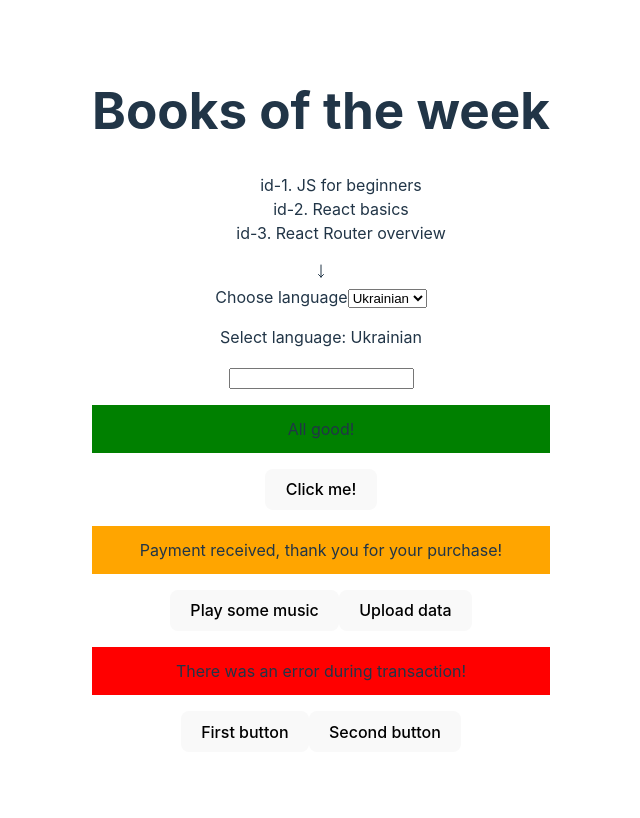
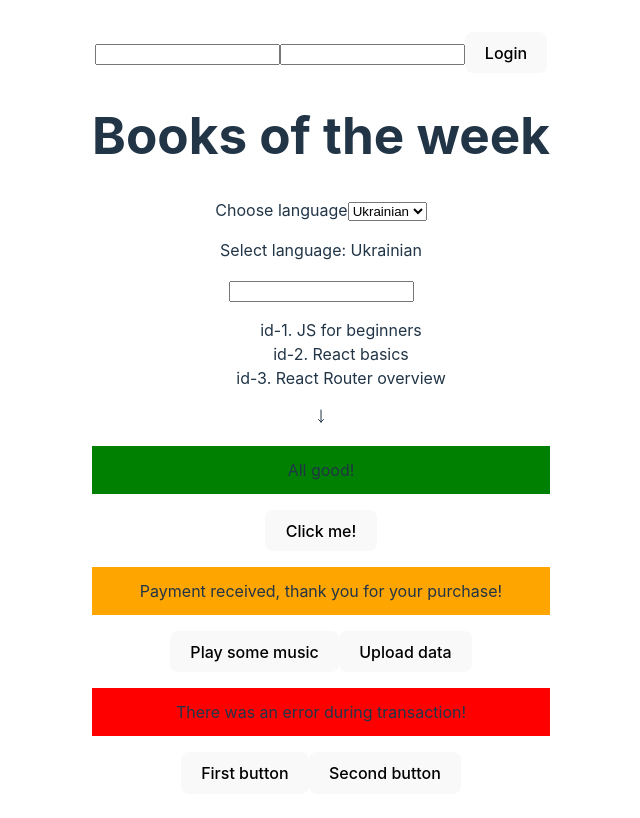
Before and after one commit to Serhii2009/my-react-project, a React (Vite) app: page / in a window 1280 px wide. Shown: the top 818 px of the page, without its empty margins (319-959 px from the left). Built offline with nearby package versions, Linux system fonts and the light colour scheme.

Commit message:
Add form

```diff
--- a/src/components/App.jsx
+++ b/src/components/App.jsx
@@ -5,15 +5,17 @@
 import { HiOutlineArrowLongDown } from "react-icons/hi2";
 import { SearchBar } from "./SearchBar";
 import { LangSwitcher } from "./LangSwitcher ";
+import { LoginForm } from "./LoginForm ";
 
 export const App = () => {
   return (
     <>
+      <LoginForm />
       <h1>Books of the week</h1>
+      <LangSwitcher />
+      <SearchBar />
       <BookList books={favouriteBooks} />
       <HiOutlineArrowLongDown />
-      <LangSwitcher />
-      <SearchBar />
       <Alert variont="good">All good!</Alert>
       <App1 />
       <Alert variont="warning">
--- /dev/null
+++ b/src/components/LoginForm .jsx
@@ -0,0 +1,44 @@
+import { useState } from "react";
+
+export const LoginForm = () => {
+  const [values, setValues] = useState({
+    login: "",
+    password: "",
+  });
+
+  const handleChange = (evt) => {
+    setValues({
+      ...values,
+      [evt.target.name]: evt.target.value,
+    });
+  };
+
+  const handleSumit = (evt) => {
+    evt.preventDefault();
+
+    console.log(values);
+
+    setValues({
+      login: "",
+      password: "",
+    });
+  };
+
+  return (
+    <form onSubmit={handleSumit}>
+      <input
+        type="text"
+        name="login"
+        value={values.login}
+        onChange={handleChange}
+      />
+      <input
+        type="password"
+        name="password"
+        value={values.password}
+        onChange={handleChange}
+      />
+      <button type="submit">Login</button>
+    </form>
+  );
+};
```
